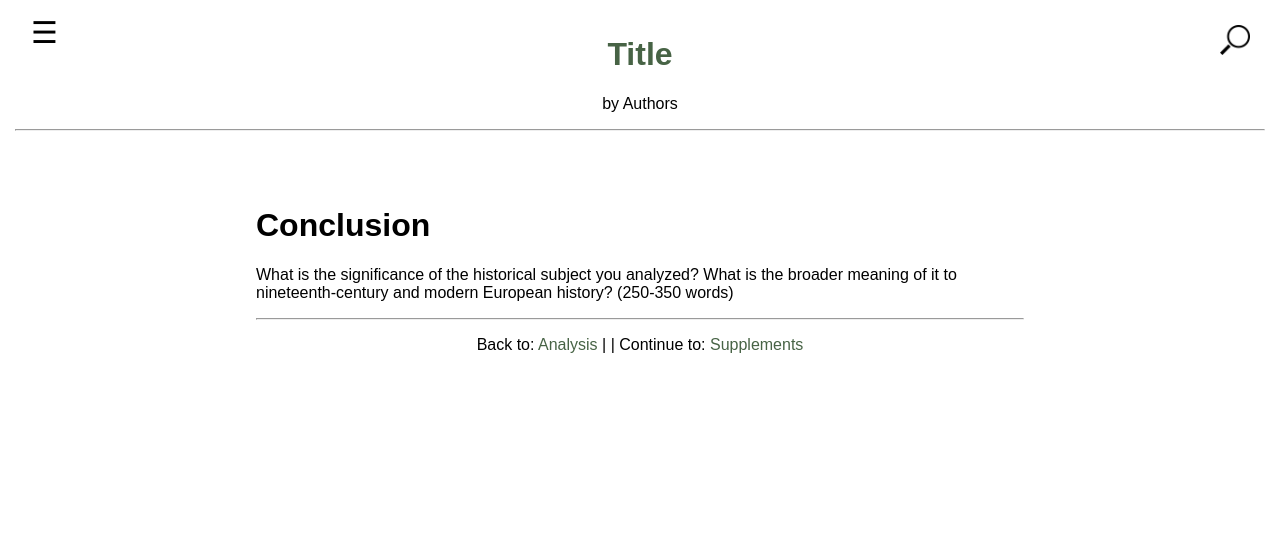
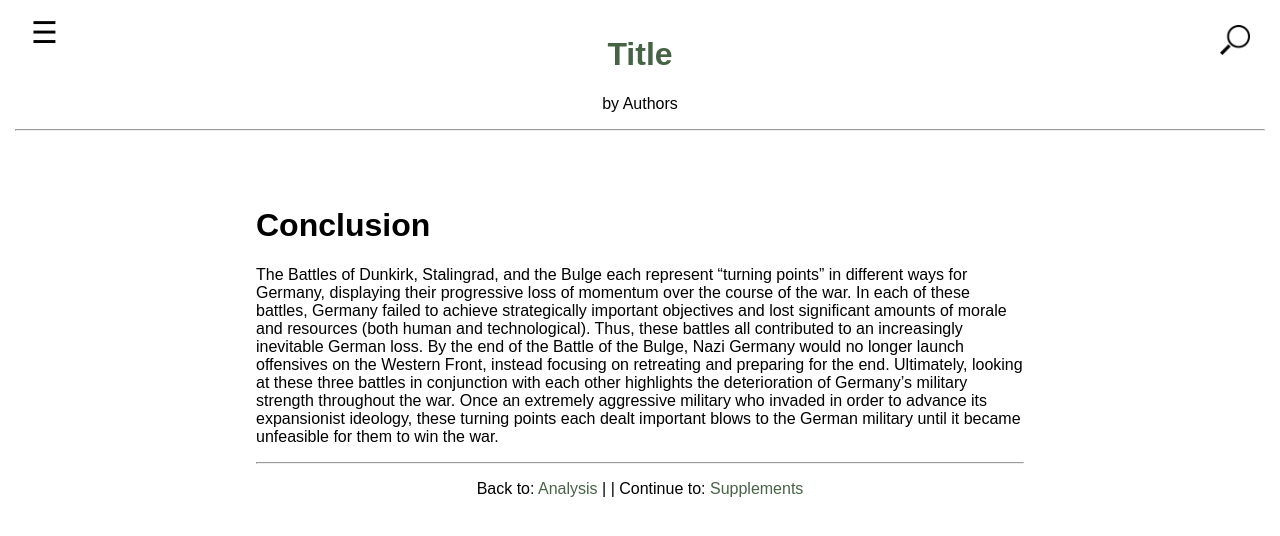
Before and after one commit to EVolheim/VOLHEIM-EVERETT-3931, a Jekyll site: the page built from 003_conclusion.md, in a window 1280 px wide. Shown: the top 536 px of the page. Built offline with Jekyll 4.4.1, drawn with Linux system fonts in a browser that asks for light colours.

Commit message:
Update 003_conclusion.md

```diff
--- a/003_conclusion.md
+++ b/003_conclusion.md
@@ -6,4 +6,4 @@ number: 3
 
 # Conclusion
 
-What is the significance of the historical subject you analyzed? What is the broader meaning of it to nineteenth-century and modern European history? (250-350 words)
+  The Battles of Dunkirk, Stalingrad, and the Bulge each represent “turning points” in different ways for Germany, displaying their progressive loss of momentum over the course of the war. In each of these battles, Germany failed to achieve strategically important objectives and lost significant amounts of morale and resources (both human and technological). Thus, these battles all contributed to an increasingly inevitable German loss. By the end of the Battle of the Bulge, Nazi Germany would no longer launch offensives on the Western Front, instead focusing on retreating and preparing for the end. Ultimately, looking at these three battles in conjunction with each other highlights the deterioration of Germany’s military strength throughout the war. Once an extremely aggressive military who invaded in order to advance its expansionist ideology, these turning points each dealt important blows to the German military until it became unfeasible for them to win the war.
```
